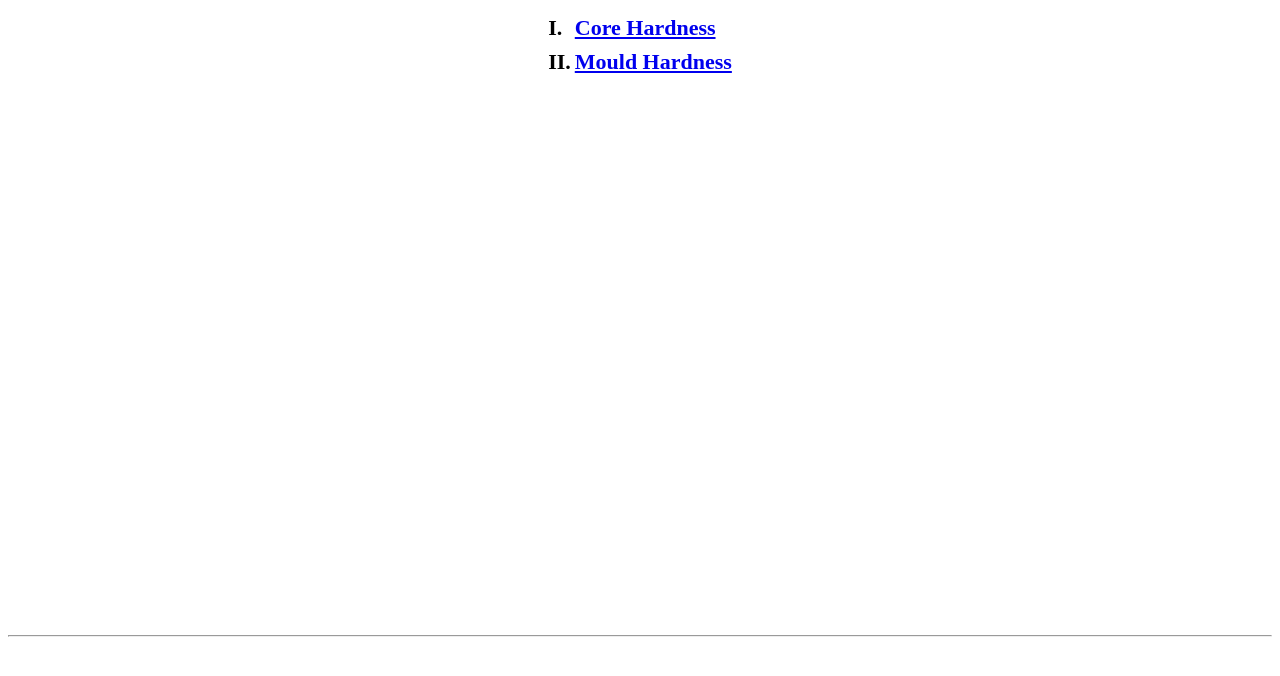
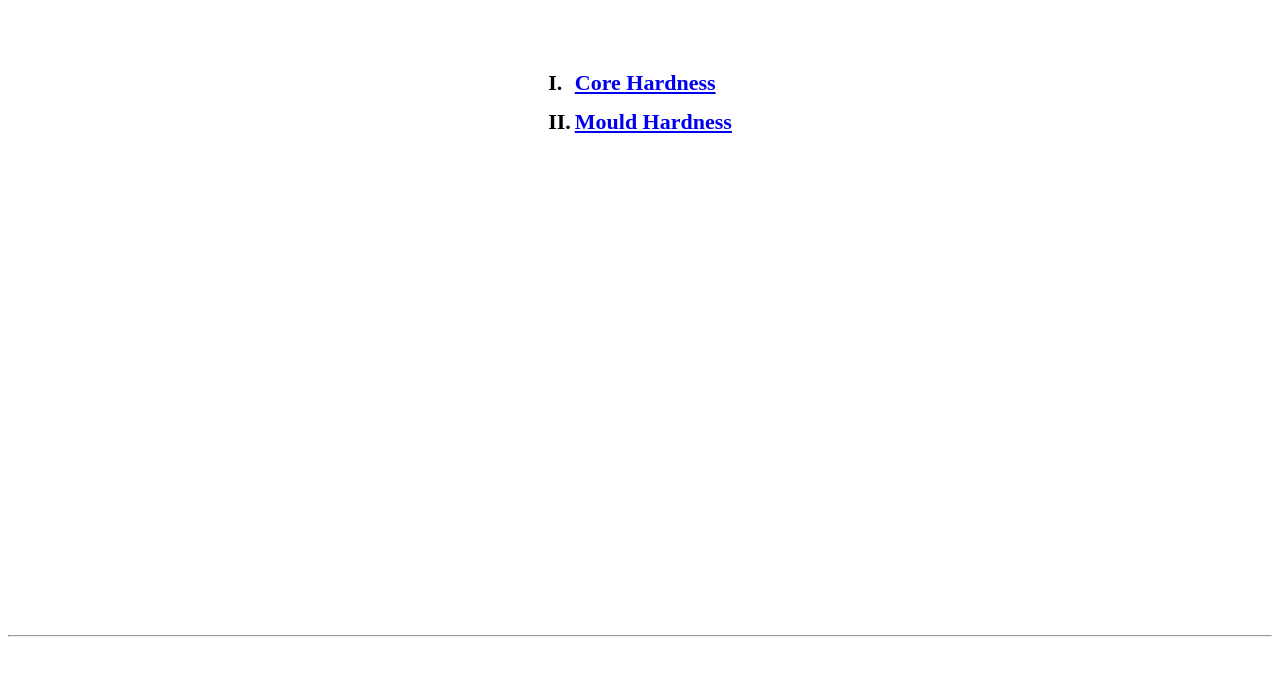
Before and after one commit to virtual-labs/exp-mould-core-hardness-dei, a plain HTML site: page experiment/simulation/index.html in a window 1280 px wide. Drawn offline with Linux system fonts and the light colour scheme.

Commit message:
Update index.html

```diff
--- a/experiment/simulation/index.html
+++ b/experiment/simulation/index.html
@@ -10,8 +10,8 @@
 <body>
 	<div id="simulation-cont">
 		<div id="matwork">
-			<div style="height:600px;">
-		<center><table border=0 height="70px">
+			<div style="height:600px;"><br><br>
+		<center><table border=0 height="80px">
 		<tr><td>I.</td><td><a href="coreHardness/index.html">Core Hardness</a></td></tr>
 		<tr><td>II.</td><td><a href="mouldHardness/index.html">Mould Hardness</a></td></tr>
 		</table></center>
```
